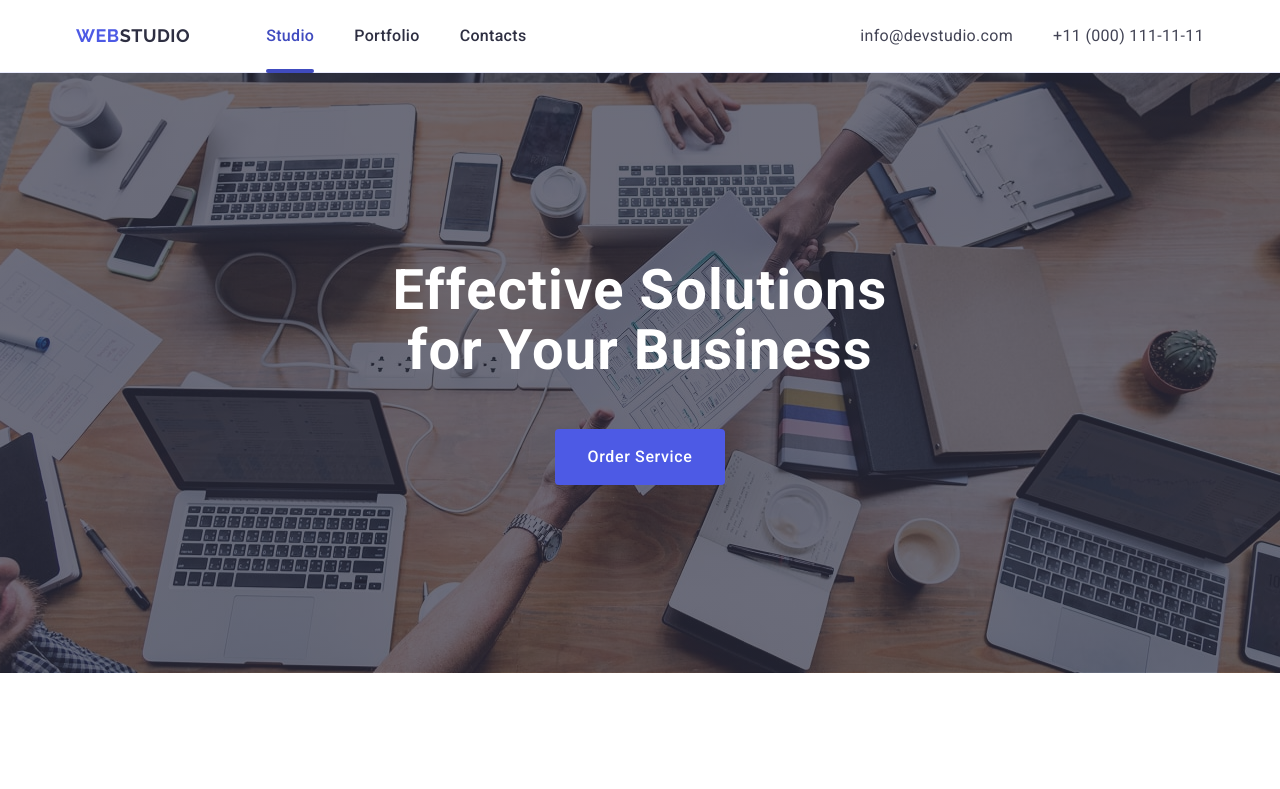
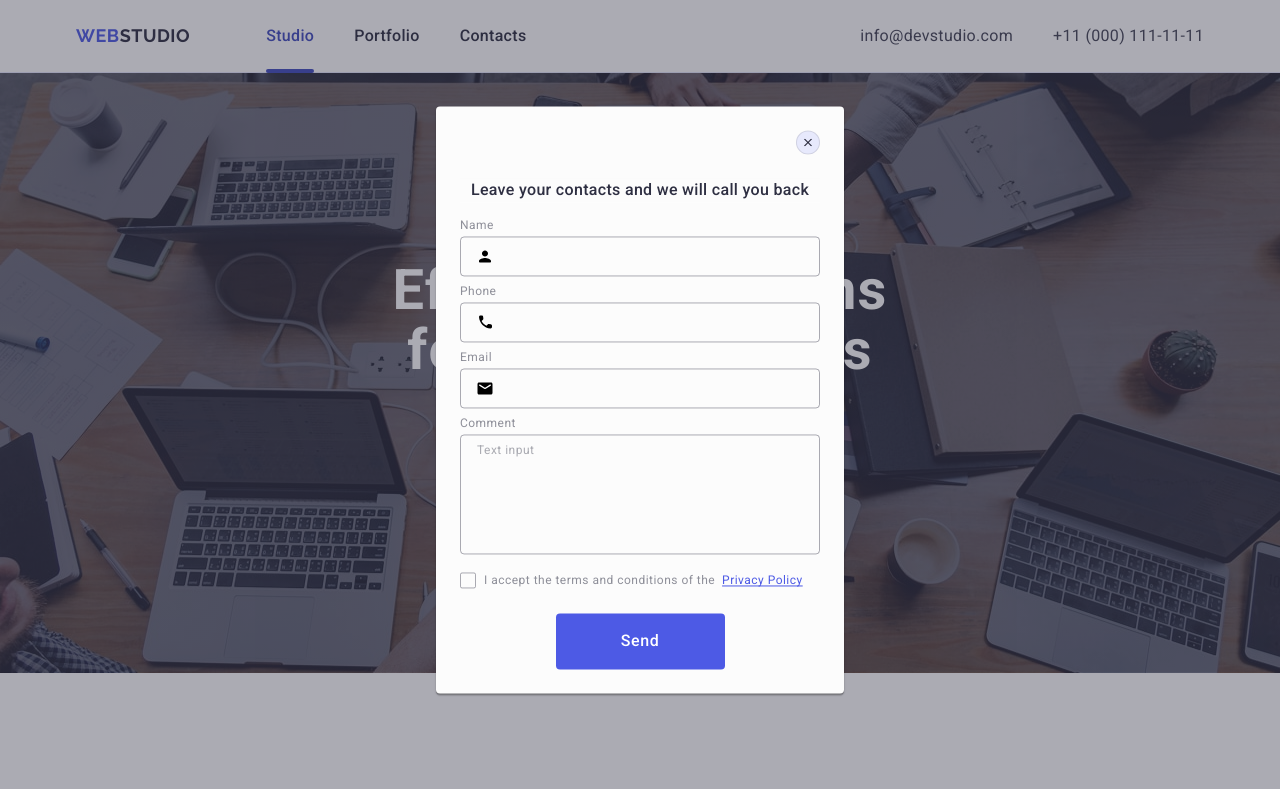
Before and after one commit to klymkov-ivan/goit-markup-hw-05, a plain HTML site: page index.html in a window 1280 px wide. Shown: the top 789 px of the page. Drawn offline with nearby package versions, Linux system fonts and the light colour scheme.

Commit message:
please-done

```diff
--- a/css/styles.css
+++ b/css/styles.css
@@ -760,7 +760,6 @@ button {
   line-height: 1.17;
   letter-spacing: 0.04em;
   color: #8e8f99;
-  display: flex;
   align-items: center;
 
   a {
--- a/index.html
+++ b/index.html
@@ -489,7 +489,7 @@
       </div>
     </footer>
     <!-- ----------------Modal window----------------- -->
-    <div class="backdrop">
+    <div class="backdrop is-open">
       <div class="modal-window">
         <button type="button" class="modal-close-btn">
           <svg class="icon icon-close" width="8" height="8">
```
